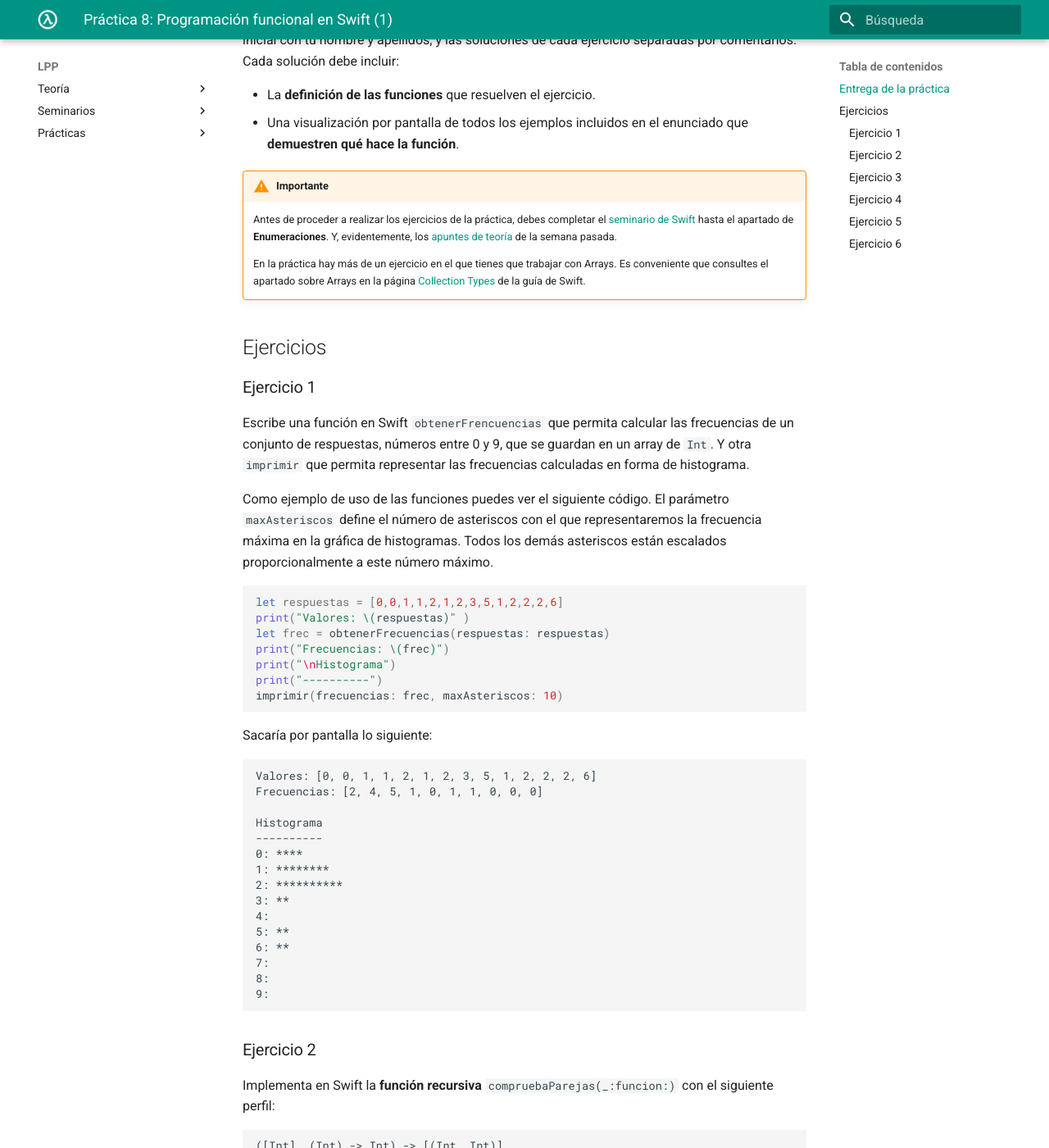
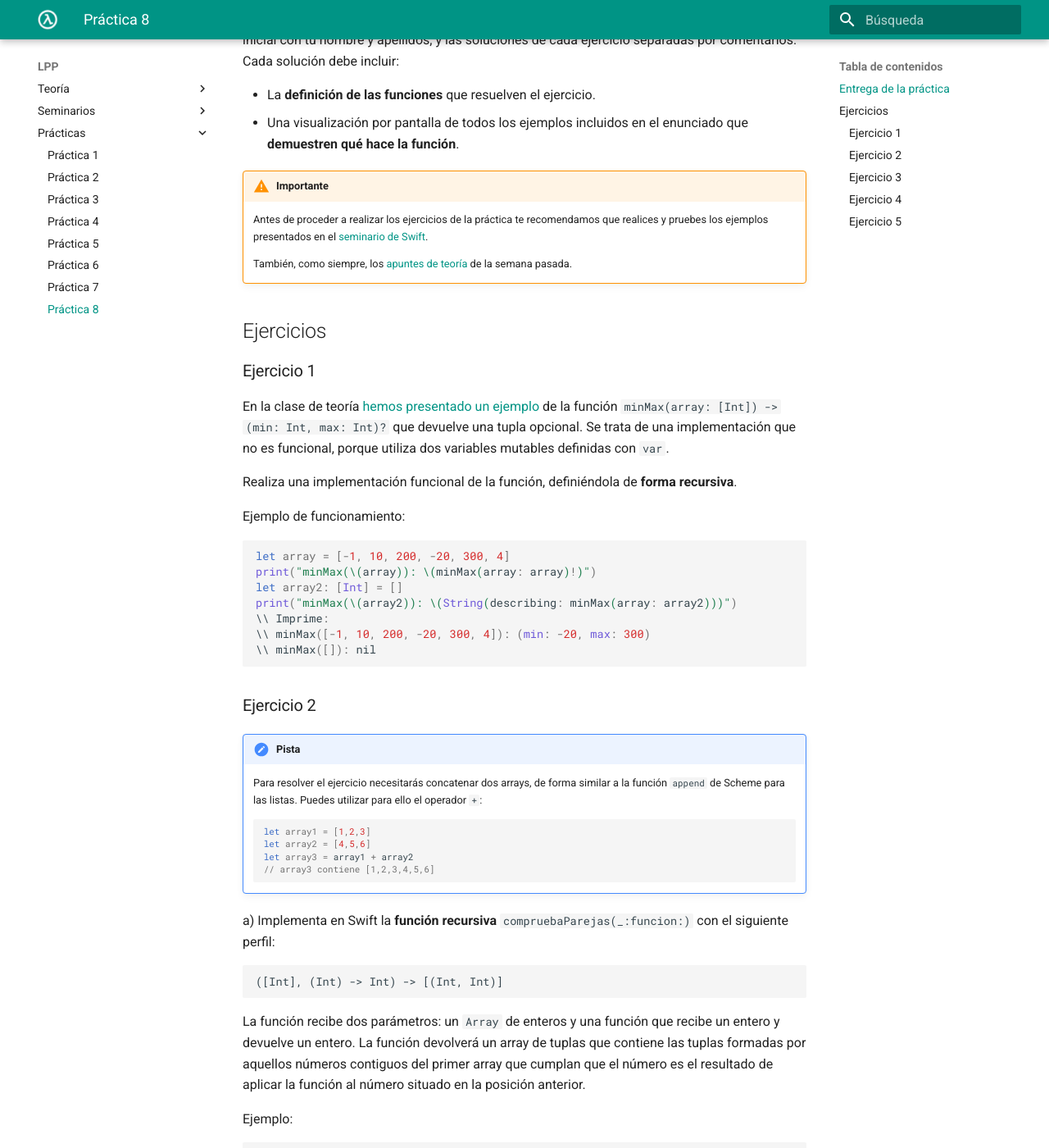
Before and after one commit to domingogallardo/apuntes-lpp, an MkDocs documentation site: the page built from docs/practicas/practica08/practica08.md, in a window 1280 px wide and 1400 px high, scrolled down 220 px. Shown: the whole window at 82% size. Built offline with MkDocs 1.6.1 and Material for MkDocs 9.7.7, drawn with Linux system fonts in a browser that asks for light colours; some of the changed text lies outside the part shown.

Commit message:
Semana 9

````diff
--- a/docs/practicas/practica08/practica08.md
+++ b/docs/practicas/practica08/practica08.md
@@ -13,72 +13,56 @@ solución debe incluir:
 
 !!! Warning "Importante"
     Antes de proceder a realizar los ejercicios de la
-    práctica, debes completar el [seminario de
-    Swift](https://github.com/domingogallardo/apuntes-lpp/blob/master/seminarios/seminario2-swift/seminario2-swift.md)
-    hasta el apartado de **Enumeraciones**. Y, evidentemente, los
-    [apuntes de
-    teoría](https://github.com/domingogallardo/apuntes-lpp/blob/master/teoria/tema05-programacion-funcional-swift/tema05-programacion-funcional-swift.md)
+    práctica te recomendamos que realices y pruebes los ejemplos
+    presentados en el [seminario de
+    Swift](https://domingogallardo.github.io/apuntes-lpp/seminarios/seminario2-swift/seminario2-swift.html).
+
+    También, como siempre, los [apuntes de
+    teoría](https://domingogallardo.github.io/apuntes-lpp/teoria/tema05-programacion-funcional-swift/tema05-programacion-funcional-swift.html)
     de la semana pasada.
-
-    En la práctica hay más de un ejercicio en el que tienes que
-    trabajar con Arrays. Es conveniente que consultes el apartado sobre Arrays en
-    la página [Collection
-    Types](https://developer.apple.com/library/content/documentation/Swift/Conceptual/Swift_Programming_Language/CollectionTypes.html#//apple_ref/doc/uid/TP40014097-CH8-ID105)
-    de la guía de Swift.
 
 
 ## Ejercicios
 
 ### Ejercicio 1 ###
 
-Escribe una función en Swift `obtenerFrencuencias` que permita calcular las
-frecuencias de un conjunto de respuestas, números entre 0 y 9, que se
-guardan en un array de `Int`. Y otra `imprimir` que permita representar las
-frecuencias calculadas en forma de histograma.
+En la clase de teoría [hemos presentado un
+ejemplo]((https://domingogallardo.github.io/apuntes-lpp/teoria/tema05-programacion-funcional-swift/tema05-programacion-funcional-swift.html#ejemplos-de-uso-de-opcionales))
+de la función `minMax(array: [Int]) -> (min: Int, max: Int)?` que
+devuelve una tupla opcional. Se trata de una implementación que no es
+funcional, porque utiliza dos variables mutables definidas con `var`.
 
-Como ejemplo de uso de las funciones puedes ver el siguiente
-código. El parámetro `maxAsteriscos` define el número de asteriscos
-con el que representaremos la frecuencia máxima en la gráfica de
-histogramas. Todos los demás asteriscos están escalados
-proporcionalmente a este número máximo.
+Realiza una implementación funcional de la función, definiéndola de
+**forma recursiva**.
 
+Ejemplo de funcionamiento:
 
 ```swift
-let respuestas = [0,0,1,1,2,1,2,3,5,1,2,2,2,6]
-print("Valores: \(respuestas)" )
-let frec = obtenerFrecuencias(respuestas: respuestas)
-print("Frecuencias: \(frec)")
-print("\nHistograma")
-print("----------")
-imprimir(frecuencias: frec, maxAsteriscos: 10)
+let array = [-1, 10, 200, -20, 300, 4]
+print("minMax(\(array)): \(minMax(array: array)!)")
+let array2: [Int] = []
+print("minMax(\(array2)): \(String(describing: minMax(array: array2)))")
+\\ Imprime:
+\\ minMax([-1, 10, 200, -20, 300, 4]): (min: -20, max: 300)
+\\ minMax([]): nil
 ```
-
-Sacaría por pantalla lo siguiente:
-
-
-```
-Valores: [0, 0, 1, 1, 2, 1, 2, 3, 5, 1, 2, 2, 2, 6]
-Frecuencias: [2, 4, 5, 1, 0, 1, 1, 0, 0, 0]
-
-Histograma
-----------
-0: ****
-1: ********
-2: **********
-3: **
-4:
-5: **
-6: **
-7:
-8:
-9:
-```
-
 
 
 ### Ejercicio 2 ###
 
-Implementa en Swift la **función recursiva**
+!!! Hint "Pista"
+    Para resolver el ejercicio necesitarás concatenar dos arrays, de
+    forma similar a la función `append` de Scheme para las
+    listas. Puedes utilizar para ello el operador `+`:
+
+    ```swift
+    let array1 = [1,2,3]
+    let array2 = [4,5,6]
+    let array3 = array1 + array2
+    // array3 contiene [1,2,3,4,5,6]
+    ```
+
+a) Implementa en Swift la **función recursiva**
 `compruebaParejas(_:funcion:)` con el siguiente perfil:
 
 ```
@@ -101,8 +85,47 @@ print(compruebaParejas([2, 4, 16, 5, 10, 100, 105], funcion: cuadrado))
 // Imprime [(2,4), (4,16), (10,100)]
 ```
 
+b) Implementa en Swift la **función recursiva**
+`coinciden(parejas: [(Int,Int)], funcion: (Int)->Int)` que devuelve
+un array de booleanos que indica si el resultado de aplicar la función
+al primer número de cada pareja coincide con el segundo.
+
+
+```swift
+let array = [(2,4), (4,14), (4,16), (5,25), (10,100)]
+func cuadrado(x: Int) -> Int {
+   return x * x
+}
+print("Resultado coinciden:  \(coinciden(parejas: array, funcion: cuadrado))\n")
+// Imprime: Resultado coinciden:  [true, false, true, true, true]
+```
+
 
 ### Ejercicio 3 ###
+
+Supongamos que estamos escribiendo un programa que debe tratar
+movimientos de cuentas bancarias. Define un enumerado `Movimiento `
+con valores asociados con el que podamos representar:
+
+- Depósito (valor asociado: `(Double)`)
+- Cargo de un recibo (valor asociado: `(String, Double)`)
+- Cajero (valor asociado: `(Double)`)
+
+Y define la función `aplica(movimientos:[Movimiento])` que reciba un
+array de movimientos y devuelva una pareja con el dinero resultante de acumular todos
+los movimientos y un array de Strings con todos los cargos realizados.
+
+Ejemplo:
+
+
+```swift
+let movimientos: [Movimiento] = [.deposito(830.0), .cargoRecibo("Gimnasio", 45.0), .deposito(400.0), .cajero(100.0), .cargoRecibo("Fnac", 38.70)]
+print(aplica(movimientos: movimientos))
+//Imprime (1046.3, ["Gimnasio", "Fnac"])
+```
+
+
+### Ejercicio 4 ###
 
 Implementa en Swift un tipo enumerado recursivo que permita construir
 árboles binarios de enteros. El enumerado debe tener
@@ -127,49 +150,8 @@ print(suma(arbolb: arbol))
 // Imprime: 22
 ```
 
-### Ejercicio 4 ###
-
-Implementa en Swift la **función recursiva**
-`coinciden(parejas: [(Int,Int)], funcion: (Int)->Int)` que devuelve
-un array de booleanos que indica si el resultado de aplicar la función
-al primer número de cada pareja coincide con el segundo.
-
-```swift
-let array = [(2,4), (4,14), (4,16), (5,25), (10,100)]
-func cuadrado(x: Int) -> Int {
-   return x * x
-}
-print("Resultado coinciden:  \(coinciden(parejas: array, funcion: cuadrado))\n")
-// Imprime: Resultado coinciden:  [true, false, true, true, true]
-```
-
-
 
 ### Ejercicio 5 ###
-
-Supongamos que estamos escribiendo un programa que debe tratar
-movimientos de cuentas bancarias. Define un enumerado `Movimiento `
-con valores asociados con el que podamos representar:
-
-- Depósito (valor asociado: `(Double)`)
-- Cargo de un recibo (valor asociado: `(String, Double)`)
-- Cajero (valor asociado: `(Double)`)
-
-Y define la función `aplica(movimientos:[Movimiento])` que reciba un
-array de movimientos y devuelva una pareja con el dinero resultante de acumular todos
-los movimientos y un array de Strings con todos los cargos realizados.
-
-Ejemplo:
-
-
-```swift
-let movimientos: [Movimiento] = [.deposito(830.0), .cargoRecibo("Gimnasio", 45.0), .deposito(400.0), .cajero(100.0), .cargoRecibo("Fnac", 38.70)]
-print(aplica(movimientos: movimientos))
-//Imprime (1046.3, ["Gimnasio", "Fnac"])
-```
-
-
-### Ejercicio 6 ###
 
 Implementa en Swift un tipo enumerado recursivo que permita construir
 árboles genéricos de enteros usando el mismo enfoque que en Scheme: un
--- a/mkdocs.yml
+++ b/mkdocs.yml
@@ -21,7 +21,7 @@ nav:
    - 'Práctica 5': 'practicas/practica05/practica05.md'
    - 'Práctica 6': 'practicas/practica06/practica06.md'
    - 'Práctica 7': 'practicas/practica07/practica07.md'
-#   - 'Práctica 8': 'practicas/practica08/practica08.md'
+   - 'Práctica 8': 'practicas/practica08/practica08.md'
 #   - 'Práctica 9': 'practicas/practica09/practica09.md'
 #   - 'Práctica 10': 'practicas/practica10/practica10.md'
 #   - 'Práctica 11': 'practicas/practica11/practica11.md'
````
Also changed, not shown: docs/teoria/tema05-programacion-funcional-swift/tema05-programacion-funcional-swift.md (+1 -2 lines).
